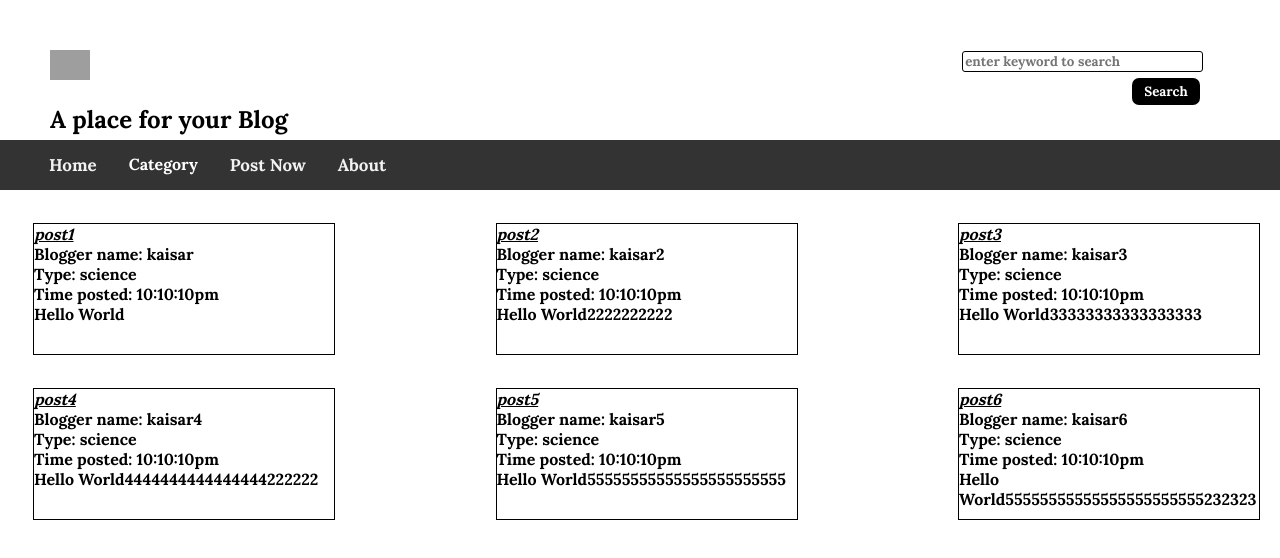
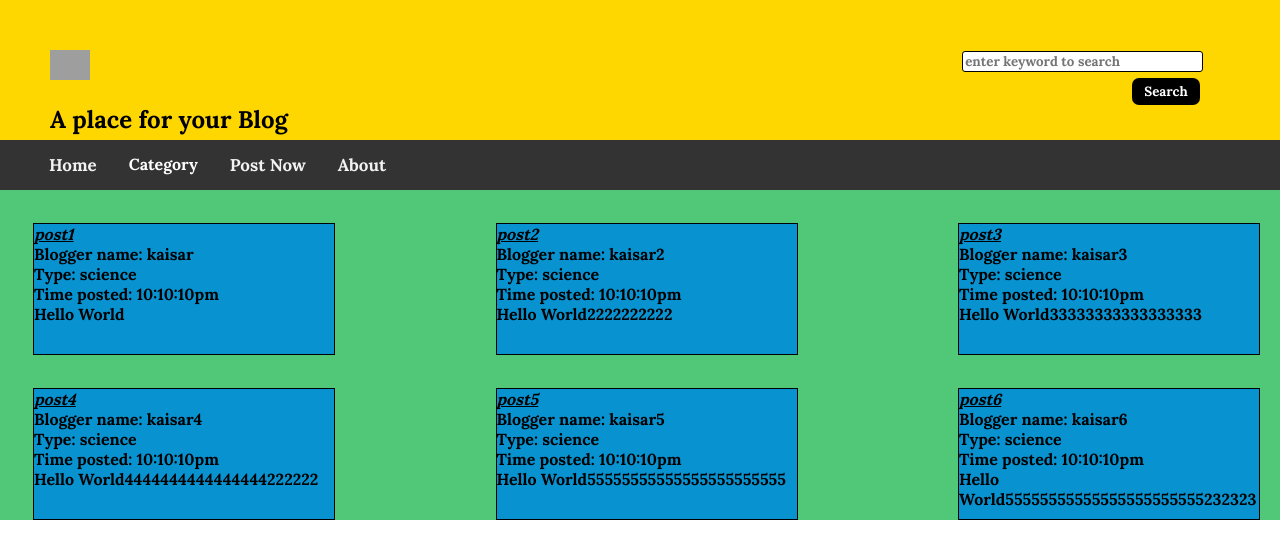
Before and after one commit to Nabid-Kaisar/blog, a React (Create React App) app: page / in a window 1280 px wide. Shown: the top 558 px of the page. Built offline with nearby package versions, Linux system fonts and the light colour scheme; grey boxes are pictures that could not be loaded.

Commit message:
background color

```diff
--- a/src/App.css
+++ b/src/App.css
@@ -26,8 +26,12 @@
   display: flex;
   width: 94%;
   justify-content: space-between;
+
 }
 
+.bgcol{
+  background-color: gold;
+}
 .navBar {
   margin-top: 20px;
 }
@@ -36,9 +40,12 @@
   display: flex;
   justify-content: space-between;
   flex-wrap: wrap;
+  background-color:   #50c878;
+
 }
 .card{
    flex: 0 1 calc(25% - 1em);
+
 }
 .card3{
    flex: 0 1 calc(25% - 1em);
--- a/src/App.js
+++ b/src/App.js
@@ -8,10 +8,12 @@ import Writing from "./Writing"
 class App extends Component {
   render() {
     return (
-      <div>
+      <div className= "bgcol">
+      <div className= "bgcol">
       <div className="titleCompContainer">
         <Header />
         <SearchBarTop />
+      </div>
       </div>
       <div className="navBar">
       <NavBar/>
--- a/src/WritingStyle.css
+++ b/src/WritingStyle.css
@@ -9,6 +9,7 @@
   min-height: 130px;
   min-width:  300px;
   word-wrap: break-word;
+  background-color: #0892d0;
 
 }
 
```
